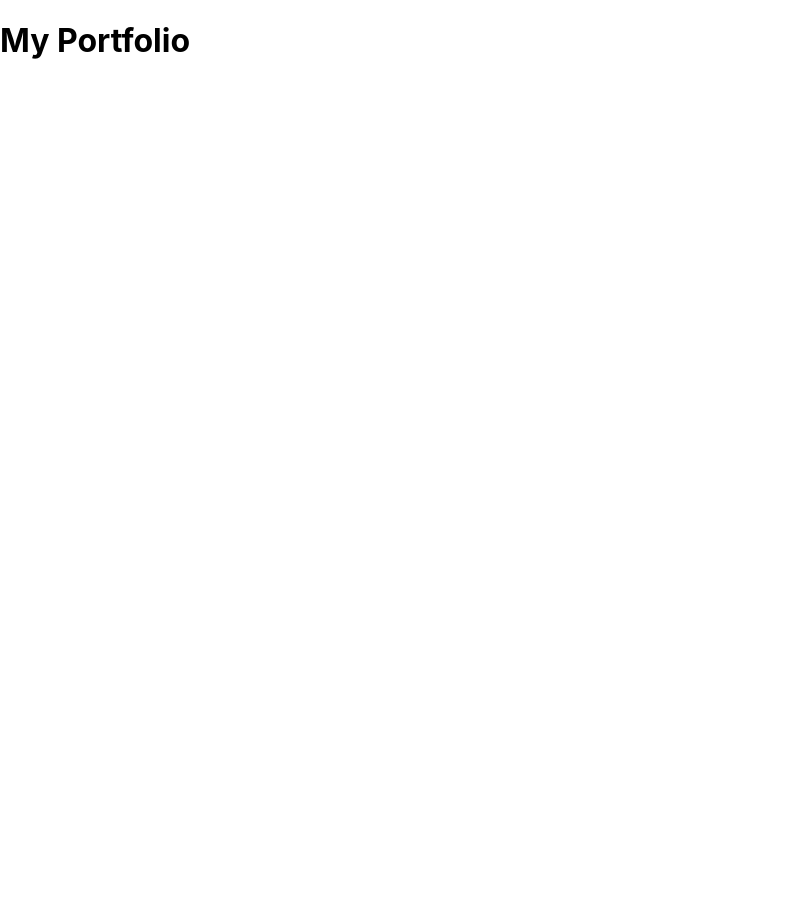
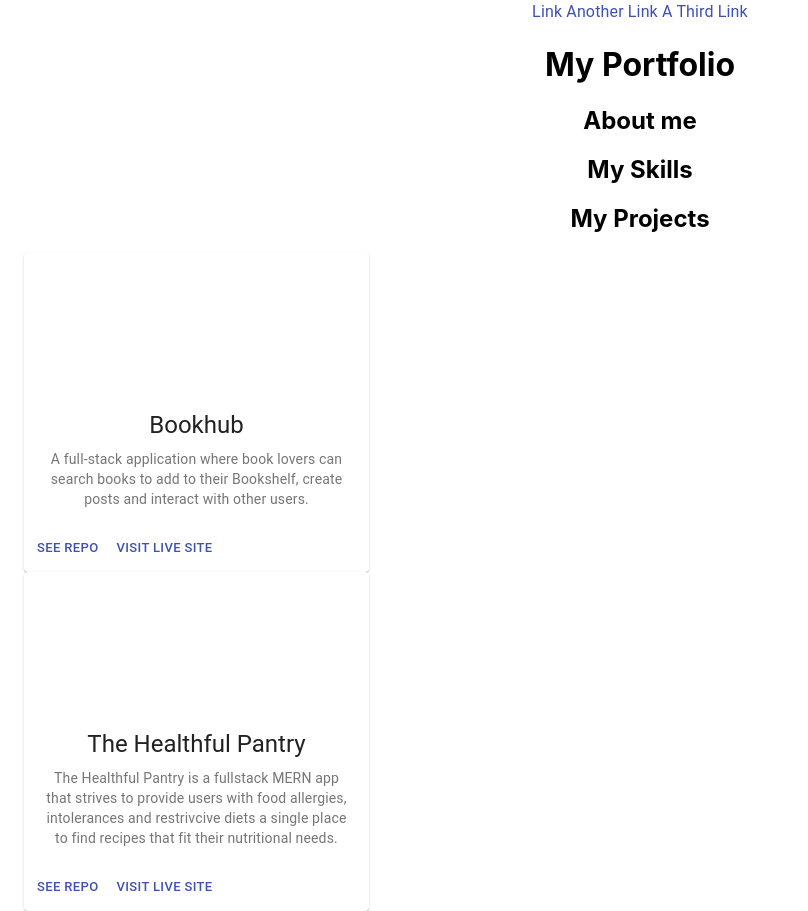
Before and after one commit to charlenebatiste/CB-Engineering, a React (Create React App) app: page / in a window 1280 px wide. Shown: the whole page, without its empty margins (0-808 px from the left). Before the commit the page ends 800 px from the top, so only its background shows below. Built offline with nearby package versions, Linux system fonts and the light colour scheme.

Commit message:
Material-UI features added and rendering

```diff
--- a/src/App.css
+++ b/src/App.css
@@ -0,0 +1,3 @@
+.App {
+	text-align: center;
+}
--- a/src/App.js
+++ b/src/App.js
@@ -1,11 +1,20 @@
-
 import './App.css';
+import React from 'react';
+import { Container } from '@material-ui/core';
+import Nav from './components/Nav';
+import About from './components/About'
+import Skill from './components/Skill'
+import Project from './components/Project'
 
 function App() {
     return (
-        <div className="App">
+        <Container className="App">
+            <Nav />
             <h1>My Portfolio</h1>
-        </div>
+            <About />
+            <Skill />
+            <Project />
+        </Container>
     );
 }
 
--- /dev/null
+++ b/src/components/About.jsx
@@ -0,0 +1,9 @@
+const About = (props) => {
+	return (
+		<section className="aboutWrapper">
+			<h1>About me</h1>
+		</section>
+	);
+};
+
+export default About;
--- /dev/null
+++ b/src/components/Nav.jsx
@@ -0,0 +1,24 @@
+import React from "react";
+
+import {
+	Typography,
+	Link,
+} from "@material-ui/core";
+
+const Nav = () => {
+	return (
+		<Typography className="navWrapper">
+			<Link href="#" variant="body1">
+				Link
+			</Link>{" "}
+			<Link href="#" variant="body1">
+				Another Link
+			</Link>{" "}
+			<Link href="#" variant="body1">
+				A Third Link
+			</Link>{" "}
+		</Typography>
+	);
+};
+
+export default Nav;
--- /dev/null
+++ b/src/components/Project.jsx
@@ -0,0 +1,134 @@
+import {
+	makeStyles,
+	Card,
+	CardActionArea,
+	CardActions,
+	CardContent,
+	CardMedia,
+	Button,
+	Typography,
+} from "@material-ui/core/";
+
+const useStyles = makeStyles({
+	root: {
+		maxWidth: 345,
+	},
+	media: {
+		height: 140,
+	},
+});
+
+const Project = (props) => {
+	const classes = useStyles();
+	return (
+		<section className="projectWrapper">
+			<h1>My Projects</h1>
+			<div className="projectExamples">
+				{/* will need to be display: flex */}
+				<Card className={classes.root}>
+					<CardActionArea>
+						<CardMedia
+							className={
+								classes.media
+							}
+							image=""
+							title="Contemplative Reptile"
+						/>
+						<CardContent>
+							<Typography
+								gutterBottom
+								variant="h5"
+								component="h2"
+							>
+								Bookhub
+							</Typography>
+							<Typography
+								variant="body2"
+								color="textSecondary"
+								component="p"
+							>
+								A full-stack
+								application where
+								book lovers can
+								search books to
+								add to their
+								Bookshelf, create
+								posts and interact
+								with other users.
+							</Typography>
+						</CardContent>
+					</CardActionArea>
+					<CardActions>
+						<Button
+							size="small"
+							color="primary"
+						>
+							See Repo
+						</Button>
+						<Button
+							size="small"
+							color="primary"
+						>
+							Visit Live Site
+						</Button>
+					</CardActions>
+				</Card>
+				<Card className={classes.root}>
+					<CardActionArea>
+						<CardMedia
+							className={
+								classes.media
+							}
+							image=""
+							title="Contemplative Reptile"
+						/>
+						<CardContent>
+							<Typography
+								gutterBottom
+								variant="h5"
+								component="h2"
+							>
+								The Healthful
+								Pantry
+							</Typography>
+							<Typography
+								variant="body2"
+								color="textSecondary"
+								component="p"
+							>
+								The Healthful
+								Pantry is a
+								fullstack MERN app
+								that strives to
+								provide users with
+								food allergies,
+								intolerances and
+								restrivcive diets
+								a single place to
+								find recipes that
+								fit their
+								nutritional needs.
+							</Typography>
+						</CardContent>
+					</CardActionArea>
+					<CardActions>
+						<Button
+							size="small"
+							color="primary"
+						>
+							See Repo
+						</Button>
+						<Button
+							size="small"
+							color="primary"
+						>
+							Visit Live Site
+						</Button>
+					</CardActions>
+				</Card>
+			</div>
+		</section>
+	);
+};
+
+export default Project;
--- /dev/null
+++ b/src/components/Skill.jsx
@@ -0,0 +1,9 @@
+const Skill = (props) => {
+	return (
+		<section className="skillWrapper">
+			<h1>My Skills</h1>
+		</section>
+	);
+};
+
+export default Skill;
--- a/src/index.css
+++ b/src/index.css
@@ -1,13 +1,18 @@
+* {
+	box-sizing: border-box;
+}
+
 body {
-  margin: 0;
-  font-family: -apple-system, BlinkMacSystemFont, 'Segoe UI', 'Roboto', 'Oxygen',
-    'Ubuntu', 'Cantarell', 'Fira Sans', 'Droid Sans', 'Helvetica Neue',
-    sans-serif;
-  -webkit-font-smoothing: antialiased;
-  -moz-osx-font-smoothing: grayscale;
+	margin: 0;
+	font-family: -apple-system, BlinkMacSystemFont,
+		"Segoe UI", "Roboto", "Oxygen", "Ubuntu",
+		"Cantarell", "Fira Sans", "Droid Sans",
+		"Helvetica Neue", sans-serif;
+	-webkit-font-smoothing: antialiased;
+	-moz-osx-font-smoothing: grayscale;
 }
 
 code {
-  font-family: source-code-pro, Menlo, Monaco, Consolas, 'Courier New',
-    monospace;
+	font-family: source-code-pro, Menlo, Monaco,
+		Consolas, "Courier New", monospace;
 }
```
Also changed, not shown: src/components/Contact.jsx (added).
